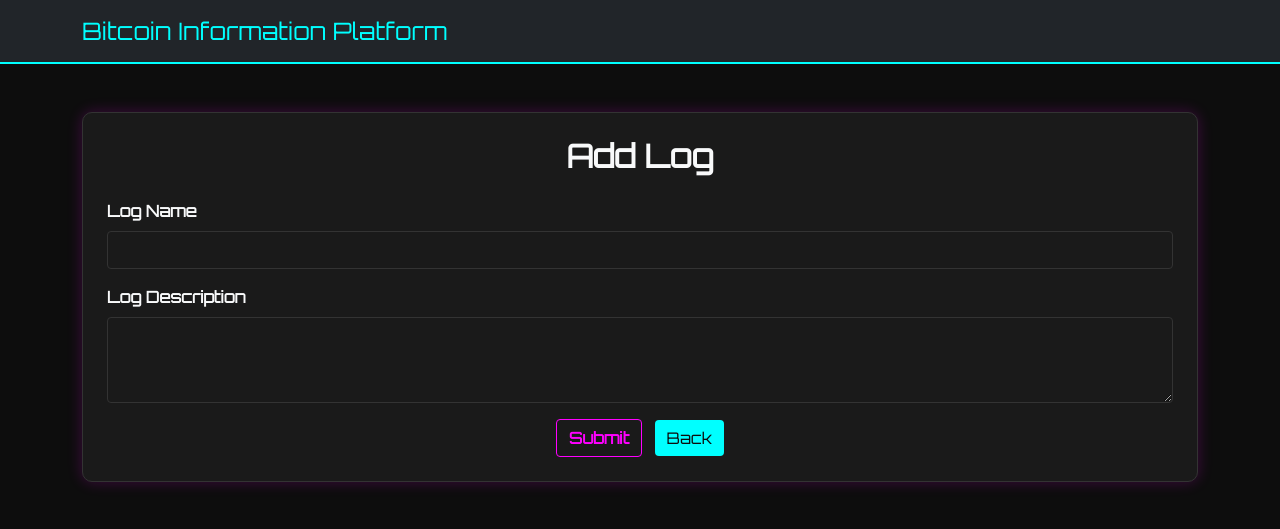
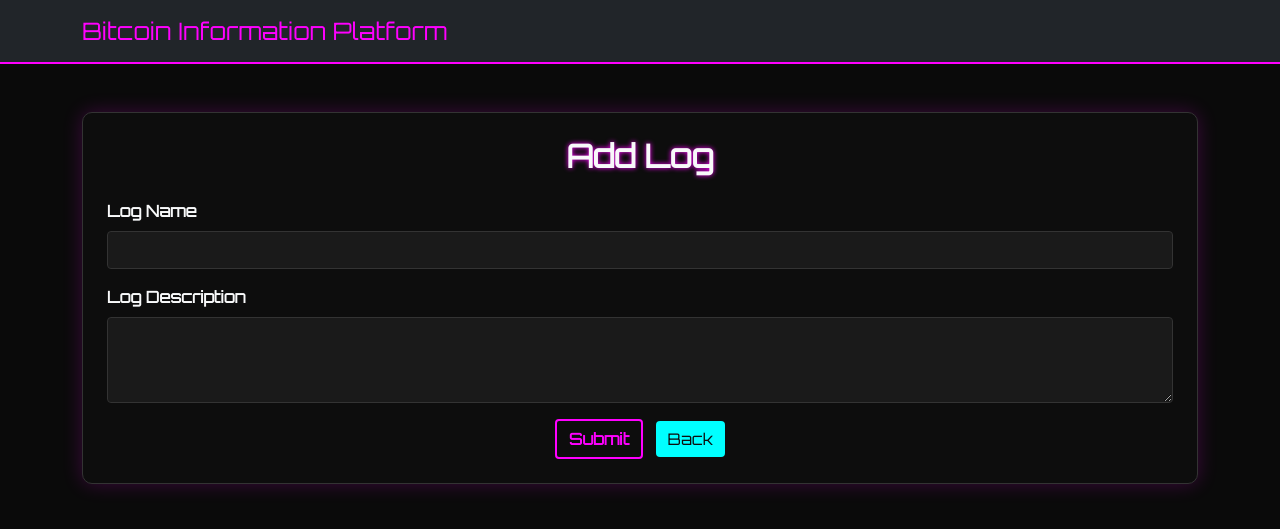
Before and after one commit to nrps9909/113-DB, a Flask app: page /create in a window 1280 px wide. Shown: the top 529 px of the page. Run offline with Flask 3, Linux system fonts and the light colour scheme; the visitor is signed in with stand-in values (Sample User, id 1).

Commit message:
css update

```diff
--- a/HW3/static/css/style.css
+++ b/HW3/static/css/style.css
@@ -1,22 +1,23 @@
 /* 基本样式 */
 body {
-    background-color: #0d0d0d;
-    font-family: 'Orbitron', sans-serif;
-    color: #e0e0e0;
+    background-color: #0a0a0a; /* 更深的背景色 */
+    color: #00ffff; /* 賽博龐克的霓虹藍 */
+    font-family: 'Press Start 2P', 'Orbitron', sans-serif; /* 更新字體 */
 }
 
 h1, h2, h5 {
-    color: #f5f5f5;
+    color: #ff00ff;
+    text-shadow: 0 0 5px #ff00ff;
 }
 
 /* 导航栏样式 */
 .navbar {
-    background-color: #1a1a1a;
-    border-bottom: 2px solid #00ffff;
+    background-color: #0d0d0d;
+    border-bottom: 2px solid #ff00ff; /* 霓虹紫色邊框 */
 }
 
 .navbar-brand {
-    color: #00ffff !important;
+    color: #ff00ff !important; /* 霓虹紫色文字 */
     font-size: 1.5em;
 }
 
@@ -29,15 +30,32 @@ h1, h2, h5 {
 /* btn-cyberpunk 样式 */
 .btn-cyberpunk {
     background-color: transparent;
-    border: 1px solid #ff00ff;
+    border: 2px solid #ff00ff; /* 霓虹紫色邊框 */
     color: #ff00ff;
     font-weight: bold;
+    position: relative;
+    overflow: hidden;
+}
+
+.btn-cyberpunk::before {
+    content: '';
+    position: absolute;
+    top: 0;
+    left: -100%;
+    width: 100%;
+    height: 100%;
+    background: linear-gradient(120deg, transparent, rgba(255, 0, 255, 0.4), transparent);
+    transition: all 650ms;
+}
+
+.btn-cyberpunk:hover::before {
+    left: 100%;
 }
 
 .btn-cyberpunk:hover {
+    color: #0a0a0a;
     background-color: #ff00ff;
-    color: #0d0d0d;
-    box-shadow: 0px 0px 15px rgba(255, 0, 255, 0.4);
+    box-shadow: 0 0 10px #ff00ff, 0 0 20px #ff00ff;
 }
 
 /* 其他按钮样式 */
@@ -91,14 +109,14 @@ h1, h2, h5 {
 .form-control, .form-select {
     background-color: #1a1a1a;
     border: 1px solid #333;
-    color: #e0e0e0;
+    color: #00ffff;
 }
 
 .form-control:focus, .form-select:focus {
     background-color: #1a1a1a;
     color: #e0e0e0;
     border-color: #ff00ff;
-    box-shadow: 0px 0px 5px rgba(255, 0, 255, 0.5);
+    box-shadow: 0 0 10px rgba(255, 0, 255, 0.7);
 }
 
 /* 实时价格样式 */
@@ -193,11 +211,11 @@ h1, h2, h5 {
 
 /* 卡片样式 */
 .register-card, .login-card {
-    background-color: #1a1a1a;
+    background-color: #0d0d0d;
     border: 1px solid #333;
     border-radius: 10px;
     color: #e0e0e0;
-    box-shadow: 0px 0px 15px rgba(255, 0, 255, 0.2);
+    box-shadow: 0 0 20px rgba(255, 0, 255, 0.2);
 }
 
 /* 表单标题 */
@@ -208,6 +226,28 @@ h1, h2, h5 {
 }
 
 /* 链接样式 */
+a {
+    color: #00ffff;
+    text-decoration: none;
+}
+
+a:hover {
+    color: #ff00ff;
+    text-shadow: 0 0 5px #ff00ff;
+}
+
+/* 更新滾動條樣式 */
+::-webkit-scrollbar {
+    width: 10px;
+    background-color: #1a1a1a;
+}
+
+::-webkit-scrollbar-thumb {
+    background: linear-gradient(180deg, #ff00ff, #00ffff);
+    border-radius: 5px;
+}
+
+/* 链接样式 */
 .text-info {
     color: #00ffff !important;
 }
```
Also changed, not shown: HW3/static/js/main.js (+15 -24 lines).
